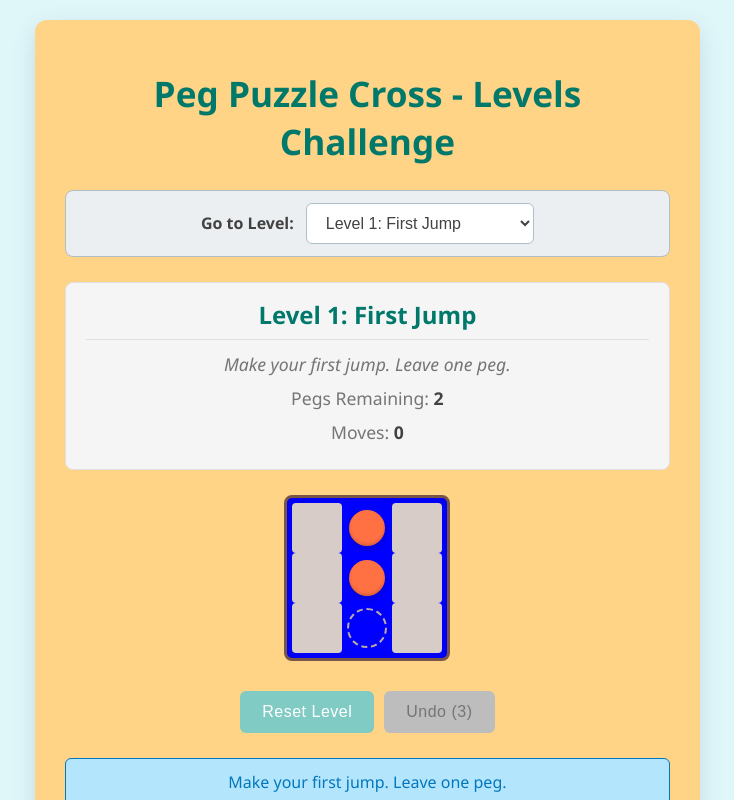
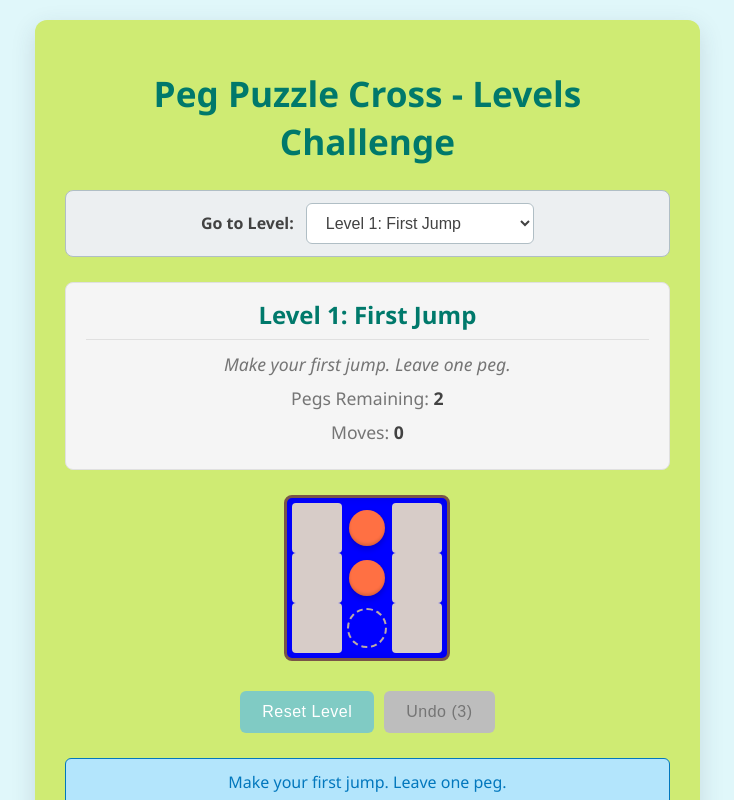
Before and after one commit to ginedou0315/puzzle_peg_cross_levels, a React (Create React App) app: page / in a window 1280 px wide. Shown: the top 800 px of the page, without its empty margins (269-1003 px from the left). Built offline with nearby package versions, Linux system fonts and the light colour scheme.

Commit message:
Update App.css

```diff
--- a/src/App.css
+++ b/src/App.css
@@ -63,7 +63,7 @@ body {
 }
 
 .app-container {
-  background-color: #ffd486;
+  background-color: rgb(207, 235, 115);
   padding: 25px 30px;
   border-radius: 12px;
   box-shadow: 0 8px 25px var(--container-shadow);
```
